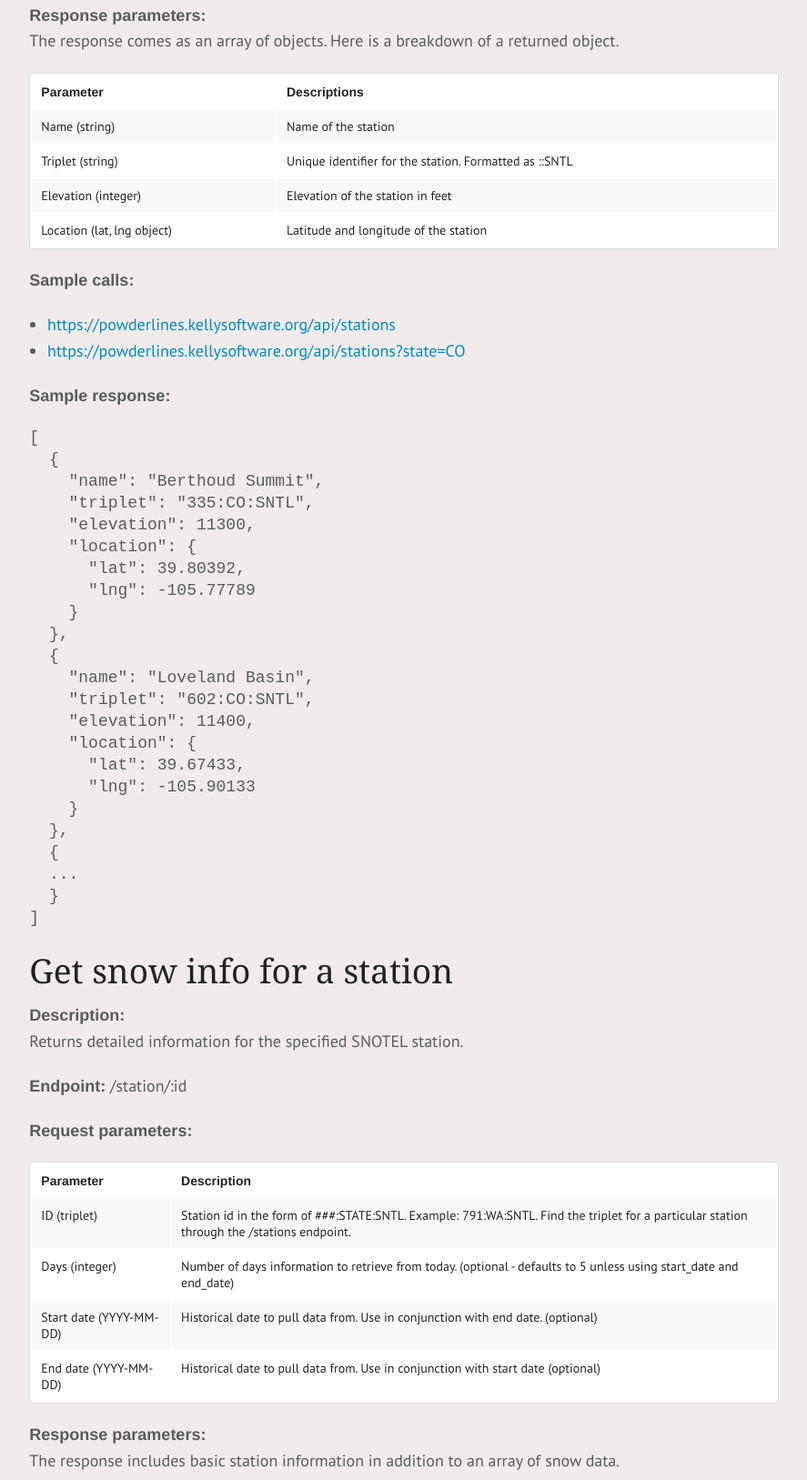
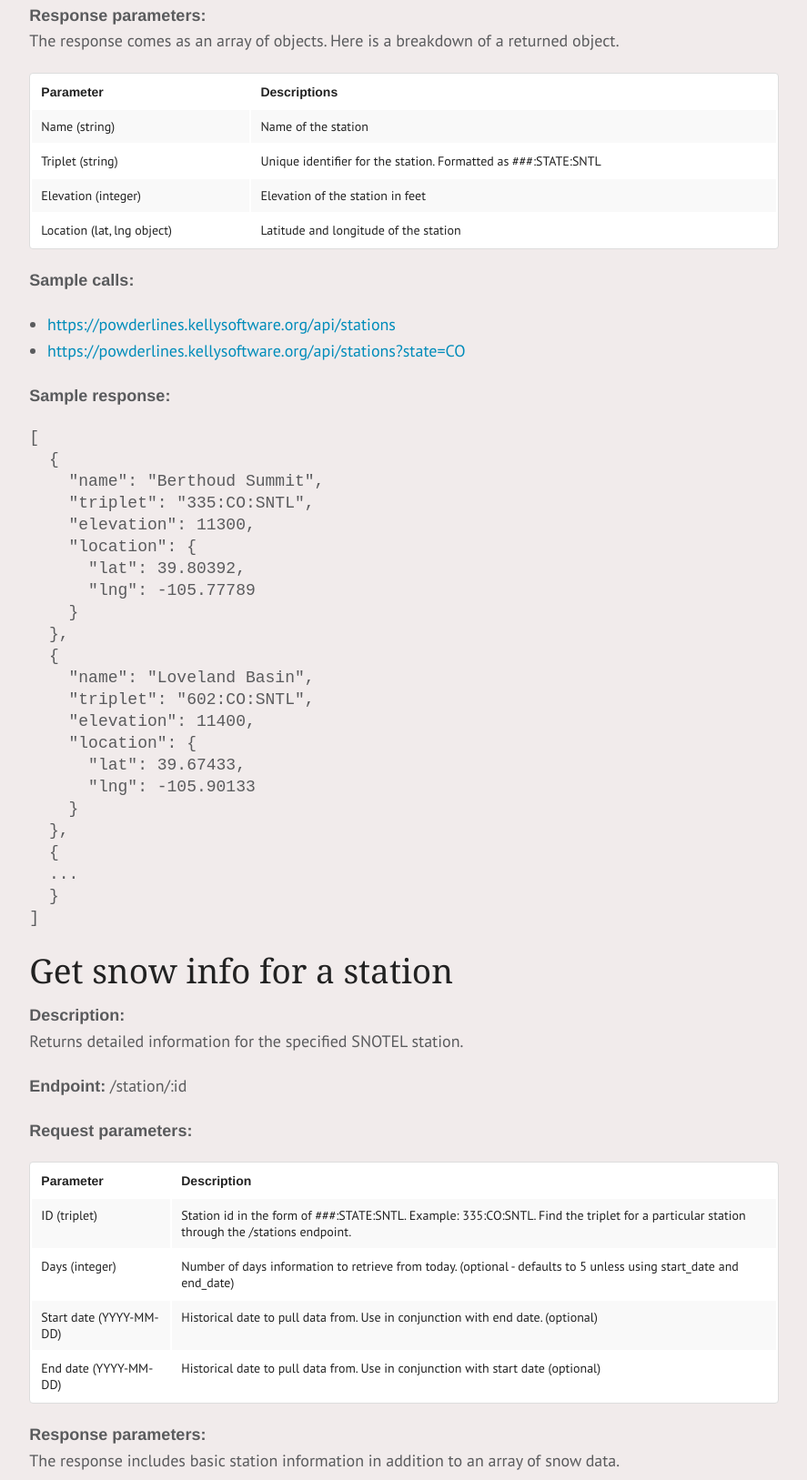
Before and after one commit to dpk5e7/powderlines-js, a website: page public/index.html in a window 1280 px wide. Shown: the part 1173-2800 px from the top of the page at 91% size, without its empty margins (196-1083 px from the left). Drawn offline with Linux system fonts and the light colour scheme; a web font is replaced by a local one.

Commit message:
index and readme

```diff
--- a/public/index.html
+++ b/public/index.html
@@ -57,7 +57,7 @@
             </tr>
             <tr>
               <td>Triplet (string)</td>
-              <td>Unique identifier for the station. Formatted as <ID number>:<state code>:SNTL</td>
+              <td>Unique identifier for the station. Formatted as ###:STATE:SNTL</td>
             </tr>
             <tr>
               <td>Elevation (integer)</td>
@@ -124,7 +124,7 @@
             </tr>
             <tr>
               <td>ID (triplet)</td>
-              <td>Station id in the form of ###:STATE:SNTL. Example: 791:WA:SNTL. Find the triplet for a particular
+              <td>Station id in the form of ###:STATE:SNTL. Example: 335:CO:SNTL. Find the triplet for a particular
                 station through the /stations endpoint.</td>
             </tr>
             <tr>
@@ -318,7 +318,7 @@
 [
   {
     &quot;station_information&quot;: {
-      &quot;name&quot;: &quot;ECHO LAKE&quot;,
+      &quot;name&quot;: &quot;Echo Lake&quot;,
       &quot;triplet&quot;: &quot;936:CO:SNTL&quot;,
       &quot;elevation&quot;: 10600,
       &quot;location&quot;: {
```
Also changed, not shown: README.md.
